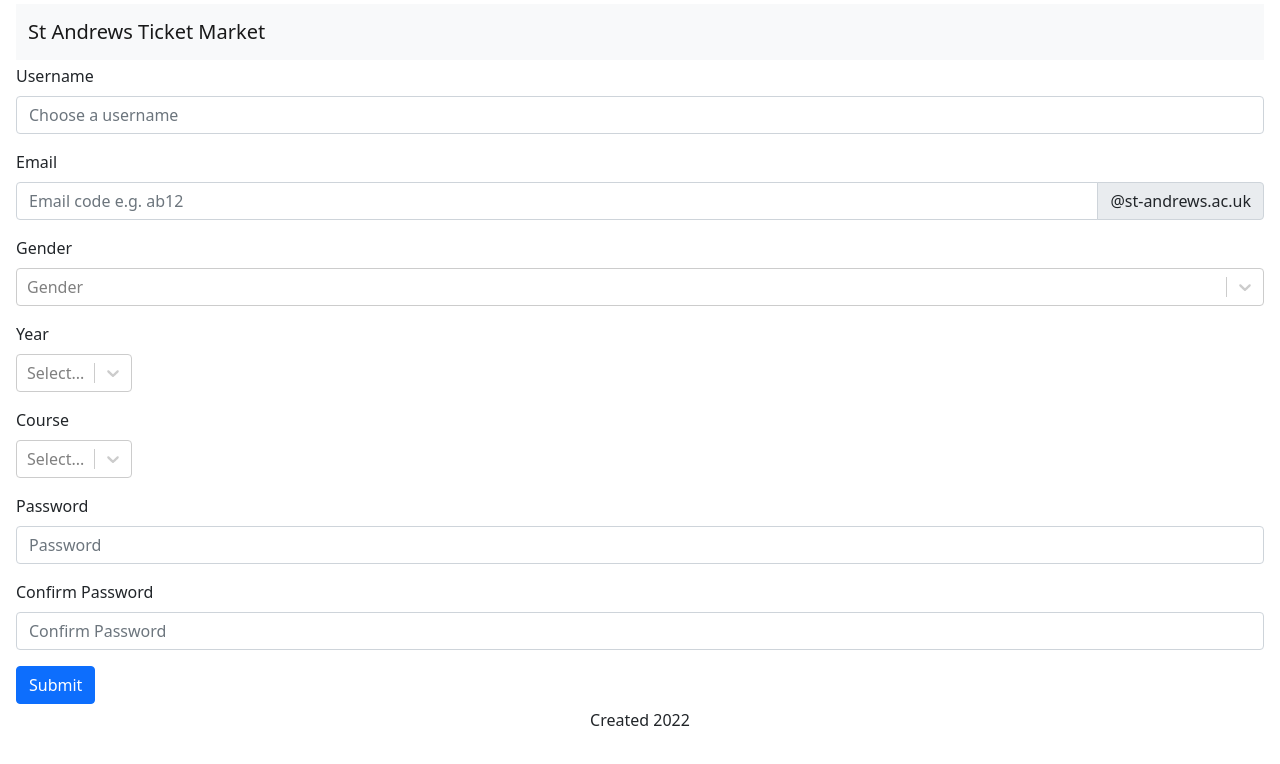
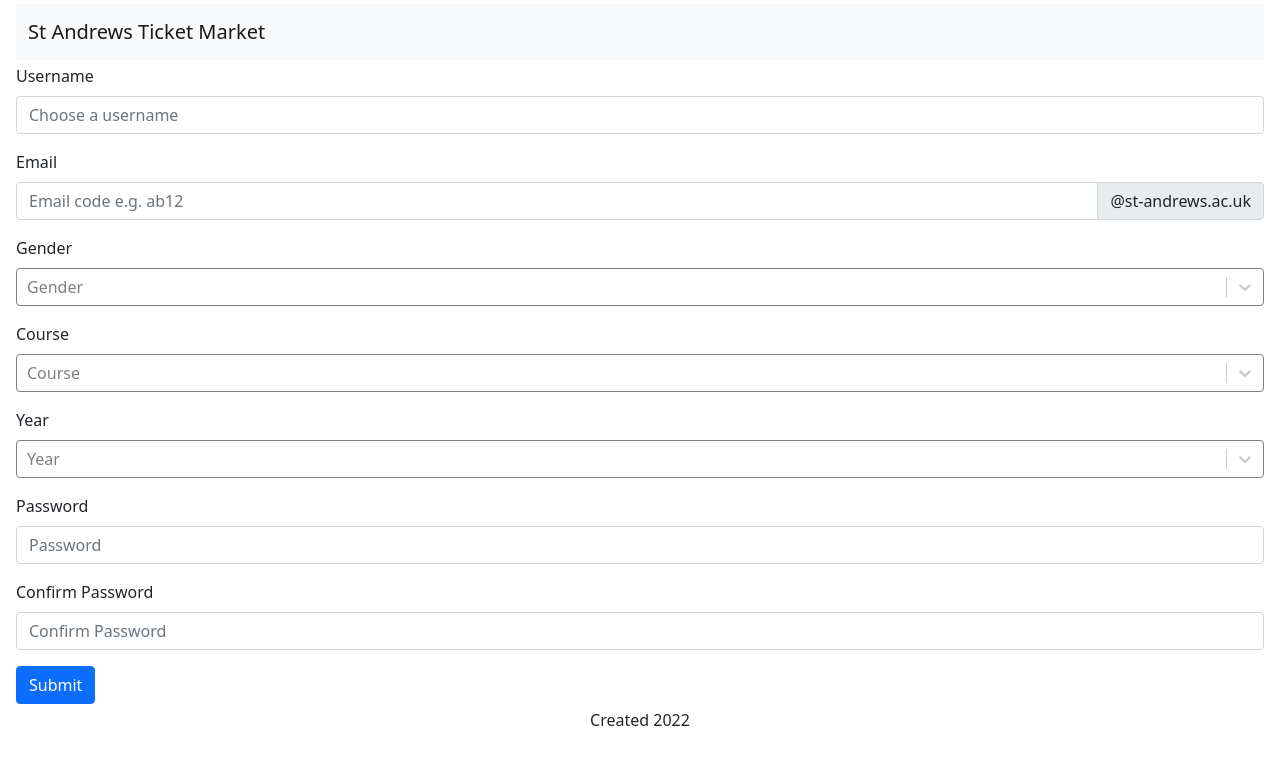
Before and after one commit to hannahcfalk/Swix_App, a React (Create React App) app in the folder second_market/: page /register in a window 1280 px wide. Shown: the top 764 px of the page. Built offline with nearby package versions, Linux system fonts and the light colour scheme.

Commit message:
Added select validation

```diff
--- a/second_market/src/components/MySelect.js
+++ b/second_market/src/components/MySelect.js
@@ -1,21 +1,24 @@
-import Select from "react-select";
+import React from 'react';
+import Select from 'react-select';
 
-export default function MySelect({ onChange, options, value, name, className = "" }) {
-    const defaultValue = (options, value) => {
-        return options ? options.find((option) => option.value === value) : "";
-    };
+class MySelect extends React.Component {
+  render() {
+    const {
+      isValid
+    } = this.props
 
-    return (
-        <div>
-            <Select
-                className={className}
-                name={name}
-                value={defaultValue(options, value)}
-                onChange={(value) => {
-                    onChange(value);
-                }}
-                options={options}
-            />
-        </div>
-    );
+    const customStyles = {
+      control: (base, state) => ({
+        ...base,
+        // state.isFocused can display different borderColor if you need it
+        borderColor: state.isFocused ?
+          'grey' : isValid ?
+          '#a94442' : 'grey',
+
+      })
+    }
+    return <Select styles={ customStyles } {...this.props}/>
+  }
 }
+
+export default MySelect;
--- a/second_market/src/views/RegisterPage.js
+++ b/second_market/src/views/RegisterPage.js
@@ -15,7 +15,7 @@
          .max(15, 'Must be 15 characters or less')
          .required('Required'),
        email: Yup.string().required('Required'),
-       gender: Yup.string().required('Required'),
+       gender: Yup.string().required('This field is required'),
        year: Yup.string().required('Required'),
        course: Yup.string().required('Required'),
        password: Yup.string().required("This field is required"),
@@ -68,6 +68,7 @@
        // e.preventDefault();
         //registerUser(username, email, dob.toISOString().split('T')[0], gender['value'], year['value'], course['value'], password, password2);
     // };
+
 
     return (
             <Formik
@@ -124,51 +125,43 @@
 
               <Form.Group className="mb-3" controlId="validationFormikGender">
                   <Form.Label>Gender</Form.Label>
-                  <Select
+                  <MySelect
                   placeholder="Gender"
-                  value={selectedGender}
-                  onChange={selectedOption => {
-                    handleGenderChange(selectedOption);
-                    handleChange("gender");
-                  }}
+                  value={values.gender}
+                  onChange={handleChange}
                   isSearchable={true}
                   options={genderOptions}
                   name="gender"
+                  isValid={errors.gender}
                 />
-                {errors.year}
+                <p>{errors.gender}</p>
               </Form.Group>
 
-              <Form.Group className="mb-3" controlId="validationFormikYear">
+               <Form.Group className="mb-3" controlId="validationFormikCourse">
+                  <Form.Label>Course</Form.Label>
+                  <MySelect
+                  placeholder="Course"
+                  value={values.course}
+                  onChange={handleChange}
+                  isSearchable={true}
+                  options={courseOptions}
+                  name="course"
+                  isValid={errors.course}
+                />
+                <p>{errors.course}</p>
+              </Form.Group>
+               <Form.Group className="mb-3" controlId="validationFormikYear">
                   <Form.Label>Year</Form.Label>
-                  <InputGroup hasValidation>
-                  <Select
-                    defaultValue={[null]}
-                    options={yearOptions}
-                    value={values.year}
-                    onChange={handleChange}
-                    isInvalid={!!errors.year}
-                  />
-                   <Form.Control.Feedback type="invalid">
-                  {errors.year}
-
-                </Form.Control.Feedback>
-                </InputGroup>
-              </Form.Group>
-              <Form.Group className="mb-3" controlId="validationFormikCourse">
-                  <Form.Label>Course</Form.Label>
-                   <InputGroup hasValidation>
-                  <Select
-                    defaultValue={[null]}
-                    options={courseOptions}
-                    value={values.course}
-                    onChange={handleChange}
-                    isInvalid={!!errors.course}
-                  />
-                   <Form.Control.Feedback type="invalid">
-                  {errors.course}
-
-                </Form.Control.Feedback>
-                </InputGroup>
+                 <MySelect
+                  placeholder="Year"
+                  value={values.year}
+                  onChange={handleChange}
+                  isSearchable={true}
+                  options={yearOptions}
+                  name="year"
+                  isValid={errors.year}
+                />
+                <p>{errors.year}</p>
               </Form.Group>
                 <Form.Group className="mb-3" controlId="validationFormikPassword">
                 <Form.Label>Password</Form.Label>
```
